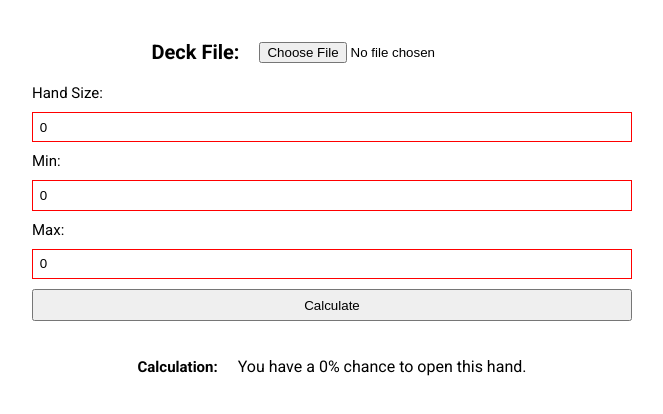
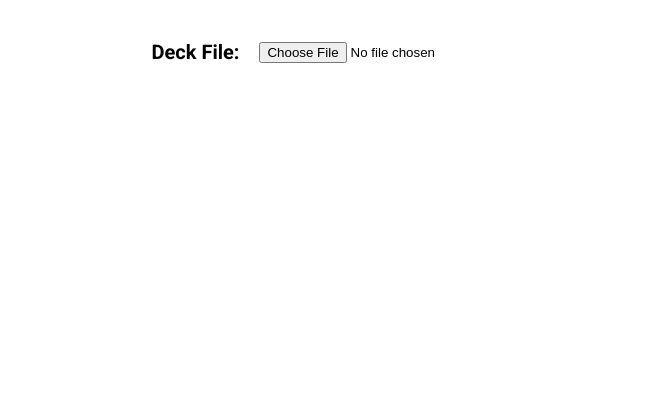
Before and after one commit to BrandTrump/Hypergeometric-Calculator, a React (Vite) app in the folder client/: page / in a window 1280 px wide. Shown: the top 414 px of the page, without its empty margins (308-971 px from the left). Built offline with nearby package versions, Linux system fonts and the light colour scheme.

Commit message:
check if deck is loaded & and display list of cards

```diff
--- a/client/src/pages/Home.jsx
+++ b/client/src/pages/Home.jsx
@@ -15,7 +15,7 @@ const Home = () => {
           value={{ deckSize, setDeckSize, targetCount, setTargetCount }}
         >
           <DeckUpload />
-          <InputForm />
+          {deckSize > 0 ? <InputForm /> : <></>}
         </deckContext.Provider>
       </div>
     </div>
```
